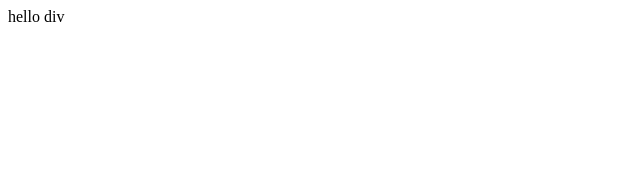
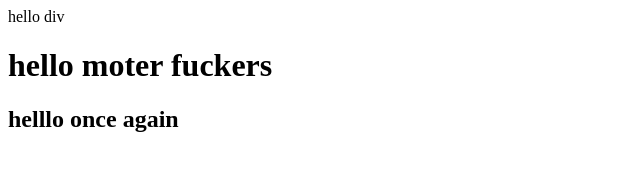
Before and after one commit to Ahamdzia/2022-feb-1, a plain HTML site: page index.html in a window 1280 px wide. Shown: the whole page, without its empty margins (0-640 px from the left). Drawn offline with Linux system fonts and the light colour scheme.

Commit message:
some changes done -mtoindex,html

```diff
--- a/index.html
+++ b/index.html
@@ -1 +1,3 @@
 <div>hello div </div>
+<h1>hello moter fuckers </h1>
+<h2>helllo once again </h2>
```
